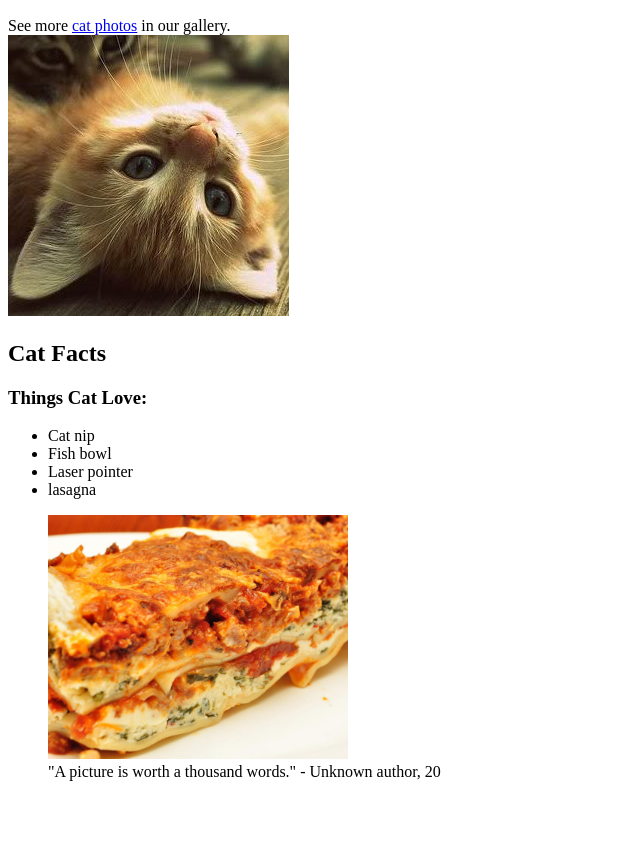
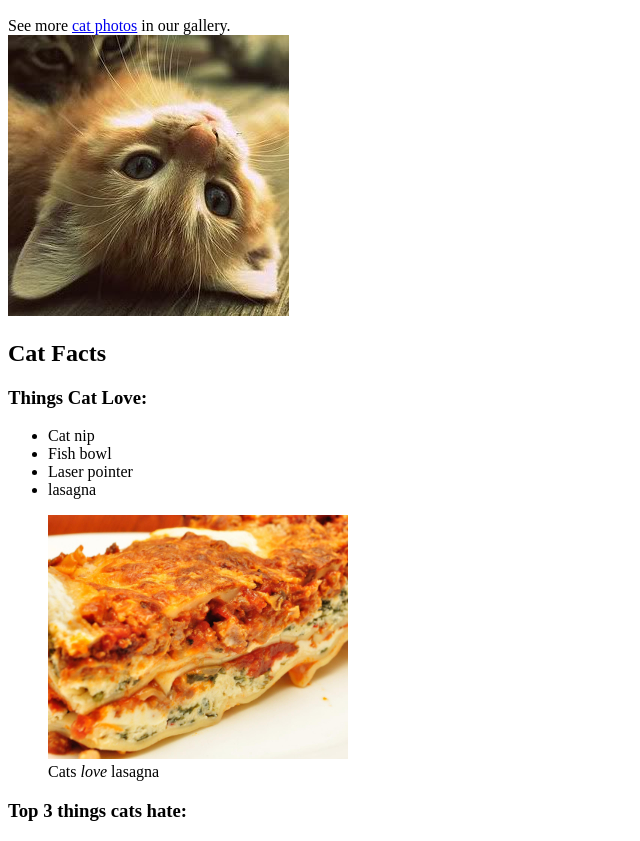
Before and after one commit to BravineTheeDeveloper/FCC-CatPhotApp, a plain HTML site: page index.html in a window 1280 px wide. Shown: the part 110-951 px from the top of the page, without its empty margins (0-640 px from the left). Before the commit the page ends 907 px from the top, so only its background shows below. Drawn offline with Linux system fonts and the light colour scheme.

Commit message:
Cat Photo App

```diff
--- a/index.html
+++ b/index.html
@@ -23,8 +23,9 @@
         </ul>
         <figure>
             <img src="src/Images/lasagna.jpg">
-            <figcaption>"A picture is worth a thousand words." - Unknown author, 20
+            <figcaption>Cats <em>love</em> lasagna</figcaption>
         </figure>
+        <h3>Top 3 things cats hate:</h3>
     </section>
 </main>
 </body>
```
